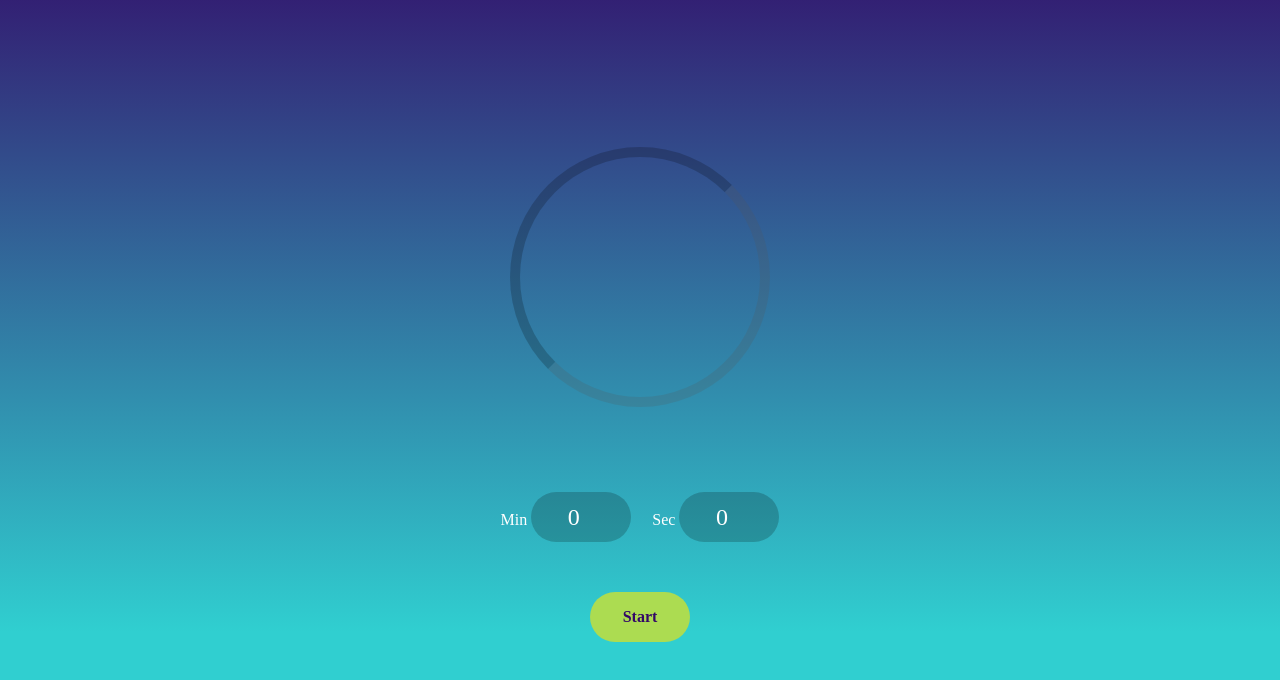
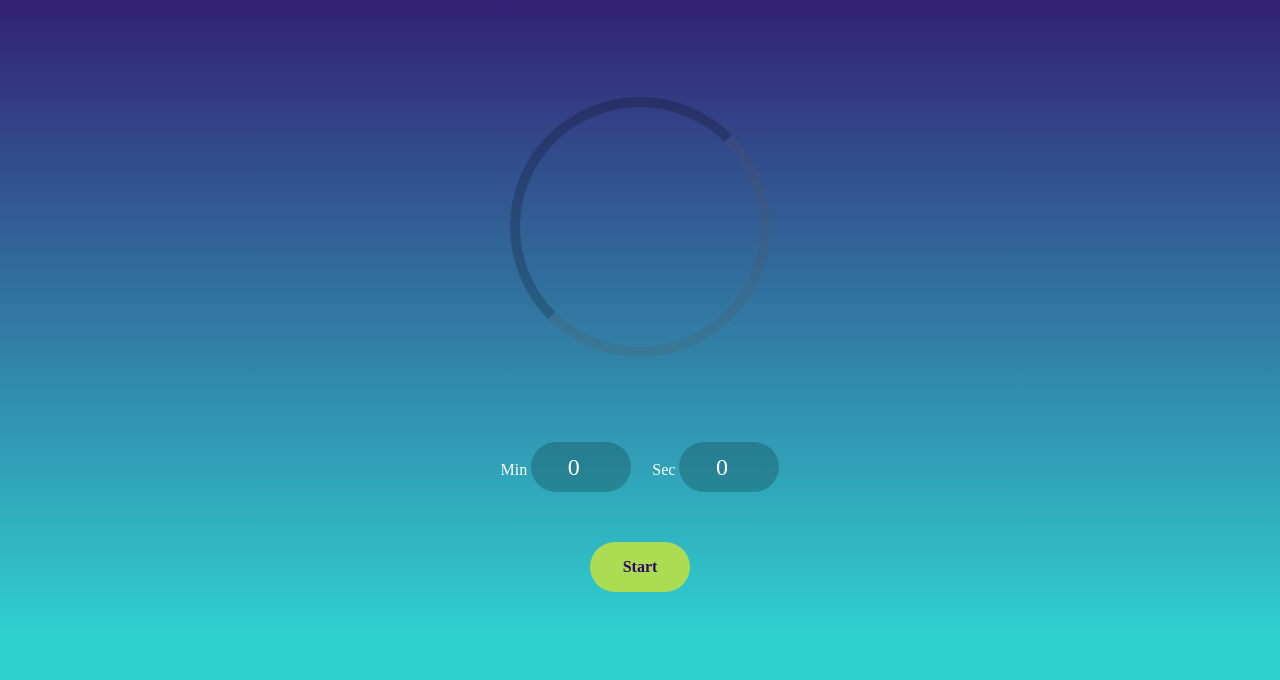
Before and after one commit to Bhanu8047/Timer-Animation, a plain HTML site: page index.html in a window 1280 px wide. Shown: the part 88-768 px from the top of the page. Drawn offline with Linux system fonts and the light colour scheme.

Commit message:
version 1.0.2

```diff
--- a/css/style.css
+++ b/css/style.css
@@ -7,7 +7,7 @@ html{
     font: 100% "Montserrat Light", serif;
     height: 100vh;
     width: 100%;
-    overflow: hidden;
+    overflow: visible;
 }
 body{
     height: inherit;
@@ -40,7 +40,7 @@ h1{
     width: 240px;
     height: 240px;
     border-radius: 100%;
-    margin-top: 150px;
+    margin-top: 100px;
 
 /*    animation*/
 }
--- a/index.html
+++ b/index.html
@@ -2,10 +2,11 @@
 <html lang="en-US">
 <head>
     <meta charset="UTF-8">
+	<meta name="author" content="Bhannu Pratap">
     <meta name="viewport"
           content="width=device-width, user-scalable=no, initial-scale=1.0, maximum-scale=1.0, minimum-scale=1.0">
     <meta http-equiv="X-UA-Compatible" content="ie=edge">
-    <title>Document</title>
+    <title>Timer Animation</title>
     <link rel="stylesheet" href="css/style.css" type="text/css">
     <script src="js/jquery.js" type="text/javascript"></script>
 </head>
```
